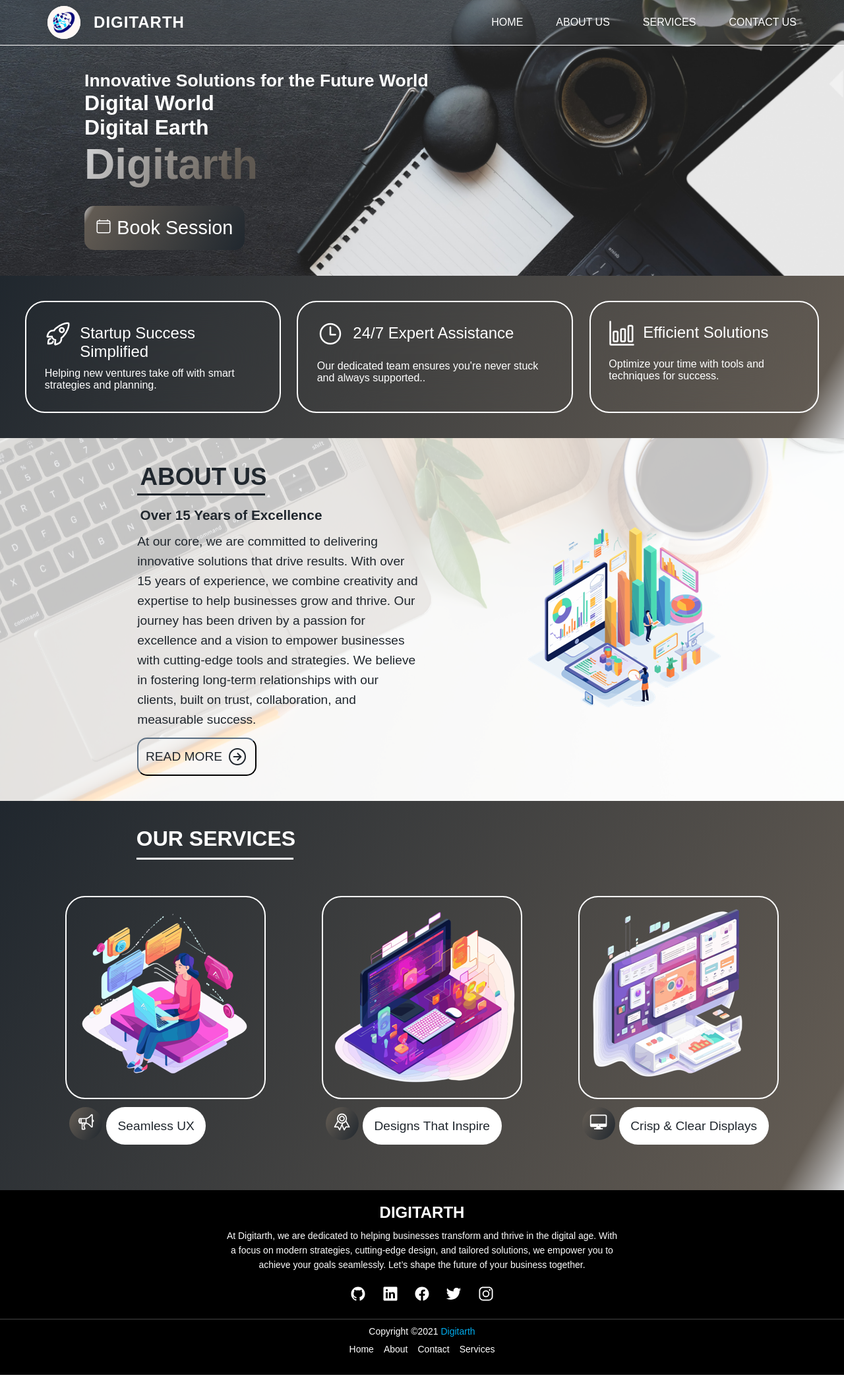
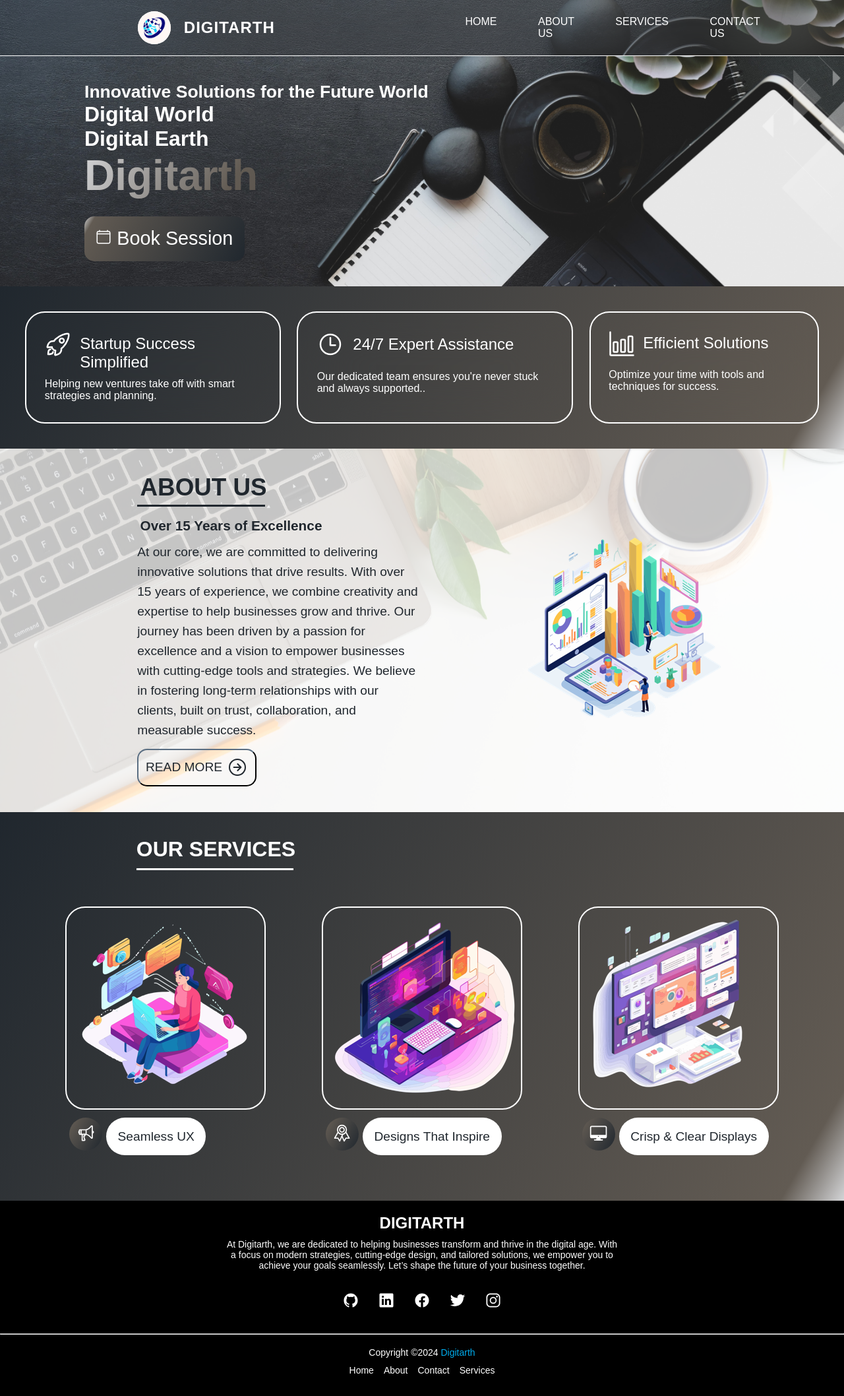
Before and after one commit to Max-31/CodSoft, a plain HTML site: page Task_Landing_Page/index.html in a window 1280 px wide. Shown: the whole page at 66% size. Before the commit the page ends 2084 px from the top, so only its background shows below. Drawn offline with nearby package versions, Linux system fonts and the light colour scheme.

Commit message:
ft.: smooth animation, nav bar, homeid-aboutid

```diff
--- a/Task_Landing_Page/index.html
+++ b/Task_Landing_Page/index.html
@@ -8,8 +8,7 @@
 </head>
 <body>
 
-    <div class="entire">
-        <header class="headerClass" id="headerId">
+    <!-- <div class="entire"> -->
         <nav>
             <div class="left">
                 <img class="logo" src="logo.png" alt="logo">
@@ -19,17 +18,19 @@
 
             <div class="menu">
                 <div class="navMenu">
-                        <a href="#headerId">
+                    <a href="#">
                         HOME
                     </a>
                 </div>
                 <div class="navMenu">
-                        <a href="#aboutUsId">
+                    <a href="#cardTextId">
+                    <!-- <a href="#aboutUsId"> -->
                         ABOUT US
                     </a>
                 </div>
                 <div class="navMenu">
-                        <a href="#ourServicesId">
+                    <a href="#buttonId">
+                    <!-- <a href="#ourServicesId"> -->
                         SERVICES
                     </a>
                 </div>
@@ -40,7 +41,7 @@
                 </div>
             </div>
         </nav>
-
+        <header class="headerClass" id="headerId">
 
             <div class="headerText" id="headerImageId">
                 <h5 class="h4Header" id="homeId">Innovative Solutions for the Future World</h4>
@@ -99,13 +100,13 @@
                     </div>
                 </div>
 
-                <div class="cardText">
+                <div class="cardText" id="cardTextId">
                     Optimize your time with tools and techniques for success.
                 </div>
             </div>
 
         </div>
-
+    <!-- </div> -->
         <div class="aboutUs" id="aboutUsId">
             <div class="text">
                 <h3 class="h3AboutUs">ABOUT US</h3>
@@ -119,7 +120,7 @@
                 </p>
 
                 <button class="buttonReadMore">
-                    <p>READ MORE</p>
+                    <p id="buttonId">READ MORE</p>
                     <ion-icon name="arrow-forward-circle-outline"></ion-icon>
                 </button>
             </div>
@@ -210,18 +211,19 @@
                     </a>
                 </div>
             </div>
+            <hr>
             <div class="footerBottom">
-                <p>Copyright ©2021 <a href="#headerId">Digitarth</a></p>
+                <p>Copyright ©2024 <a href="#">Digitarth</a></p>
                 <ul>
-                  <li><a href="#headerId">Home</a></li>
-                  <li><a href="#aboutUsId">About</a></li>
-                  <li><a href="#">Contact</a></li>
-                  <li><a href="#ourServicesId">Services</a></li>
+                  <li><a href="#">Home</a></li>
+                  <li><a href="#cardTextId">About</a></li>
+                  <!-- <li><a href="#aboutUsId">About</a></li> -->
+                  <li><a href="#footerId">Contact</a></li>
+                  <li><a href="#buttonId">Services</a></li>
+                  <!-- <li><a href="#ourServicesId">Services</a></li> -->
                 </ul>
             </div>
         </footer>
-
-    </div>
 
 
 
--- a/Task_Landing_Page/style.css
+++ b/Task_Landing_Page/style.css
@@ -23,6 +23,7 @@
 
 html {
   font-family: Arial, sans-serif;
+  background: url(headerImage.png);
 }
 
 * {
@@ -33,7 +34,7 @@ html {
 
 nav {
   display: flex;
-  justify-content: space-between;
+  justify-content: space-around;
   align-items: center;
   /* background: var(--myColor); */
   backdrop-filter: blur(50px);
@@ -68,9 +69,15 @@ nav .navHeading {
 
 nav .menu {
   display: flex;
-  gap: 50px;
-  padding-right: 5%;
+  margin-right: 8%;
   color: var(--textColor);
+  padding: 1.2%;
+}
+
+.navMenu{
+  width: fit-content;
+  justify-content: space-evenly;
+  margin-right: 20%;
 }
 
 nav .menu .navMenu a {
@@ -78,12 +85,11 @@ nav .menu .navMenu a {
   color: white;
   font-size: 1rem;
   font-weight: 500;
-  transition: color 1s;
-  transition-duration: 2s;
 }
 
 nav .menu .navMenu a:hover {
   font-weight: 700;
+  transition: all 0.3s ease-in-out;
 }
 
 header {
@@ -137,12 +143,13 @@ header {
   border-width: 0;
   border-color: none;
   padding: 1.5%;
-  /* add transition */
+  transition: all 0.5s ease-in-out;
 }
 
 .headerClass button:hover {
   background: var(--textColor);
   color: var(--textColorDark);
+  cursor: pointer;
 
   /* background: var(--myColor); */
 }
@@ -253,6 +260,12 @@ header {
   display: flex;
   justify-content: space-evenly;
   align-items:center;
+  transition: all 0.5s ease-in-out;
+}
+
+.text ion-icon{
+  margin-left: 7px;
+  font-size: 2rem;
 }
 
 .text button:hover{
@@ -260,11 +273,7 @@ header {
 
   background: var(--buttonGrad);
   color: var(--textColor);
-}
-
-.text ion-icon{
-  margin-left: 7px;
-  font-size: 2rem;
+  cursor: pointer;
 }
 
 .image{
@@ -344,11 +353,13 @@ header {
   margin-top: 2%;
   display: flex;
   border-radius: 30px;
+  transition: all 0.5s ease-in-out;
 }
 
 .servicetext:hover{
   background: var(--buttonGrad);
   color: var(--textColor);
+  cursor:default;
 }
 
 footer {
@@ -357,6 +368,11 @@ footer {
   text-align: center;
   padding: 20px 0;
   font-family: Arial, sans-serif;
+}
+
+footer hr{
+  margin-top: 1.5%;
+  margin-bottom: 1.5%;
 }
 
 .footerContent h2 {
@@ -370,25 +386,24 @@ footer {
   max-width: 600px;
   margin-left: auto;
   margin-right: auto;
-  line-height: 1.6;
+}
+
+.socialIcons{
+  justify-content: space-evenly;
 }
 
 .socialIcons a {
   display: inline-block;
-  margin: 0 10px;
   color: #fff;
   font-size: 1.5rem;
   text-decoration: none;
+  margin: 1%;
+  margin-bottom: 1%;
+  transition: all 0.3s ease-in-out;
 }
 
 .socialIcons a:hover {
   font-size: 1.7rem;
-}
-
-.footerBottom {
-  border-top: 1px solid #444;
-  margin-top: 20px;
-  padding-top: 10px;
 }
 
 .footerBottom p {
@@ -398,6 +413,7 @@ footer {
 .footerBottom a {
   color: #00aced;
   text-decoration: none;
+  transition: all 0.5s ease-in-out;
 }
 
 .footerBottom a:hover {
@@ -418,9 +434,10 @@ footer {
 }
 
 .footerBottom ul li a {
-  color: #fff;
+  color: var(--textColor);
   font-size: 14px;
   text-decoration: none;
+  transition: all 0.5s ease-in-out;
 }
 
 .footerBottom ul li a:hover {
```
Lines whose indentation alone changed are shown as unchanged.
